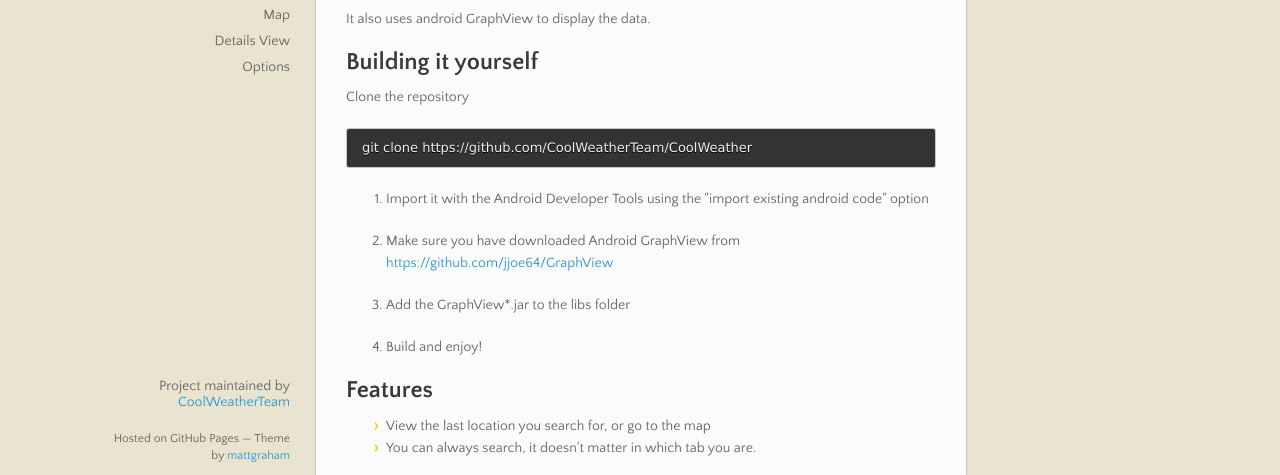
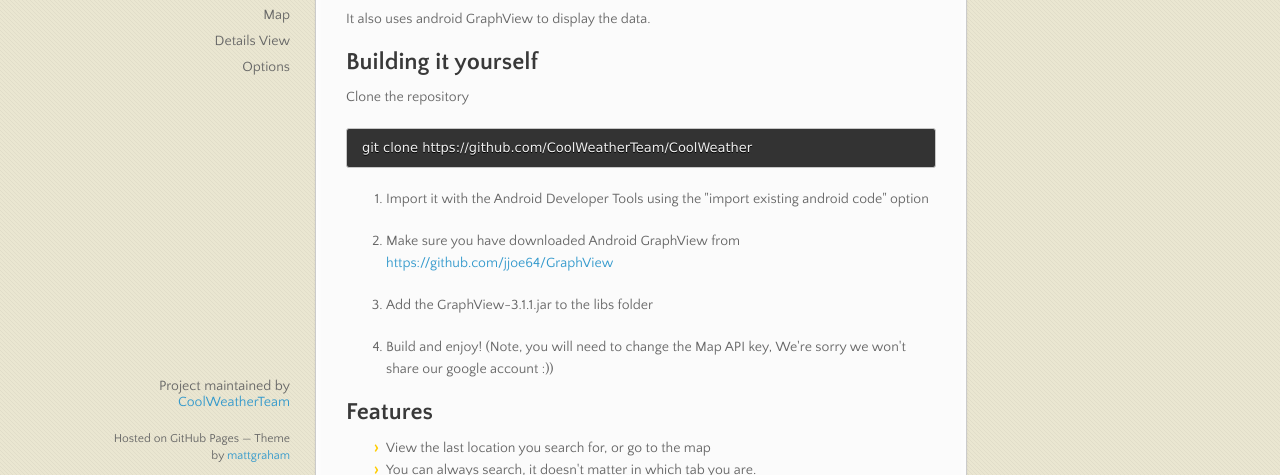
Before and after one commit to CoolWeatherTeam/CoolWeather, a plain HTML site: page index.html in a window 1280 px wide. Shown: the part 296-771 px from the top of the page. Drawn offline with nearby package versions, Linux system fonts and the light colour scheme.

```diff
--- a/index.html
+++ b/index.html
@@ -57,8 +57,8 @@
 <ol>
 <li><p>Import it with the Android Developer Tools using the "import existing android code" option</p></li>
 <li><p>Make sure you have downloaded Android GraphView from <a href="https://github.com/jjoe64/GraphView">https://github.com/jjoe64/GraphView</a></p></li>
-<li><p>Add the GraphView*.jar to the libs folder</p></li>
-<li><p>Build and enjoy!</p></li>
+<li><p>Add the GraphView-3.1.1.jar to the libs folder</p></li>
+<li><p>Build and enjoy! (Note, you will need to change the Map API key, We're sorry we won't share our google account :))  </p></li>
 </ol><h2>
 <a name="features" class="anchor" href="#features"><span class="octicon octicon-link"></span></a>Features</h2>
 
```
Also changed, not shown: params.json (+1 -1 lines).
